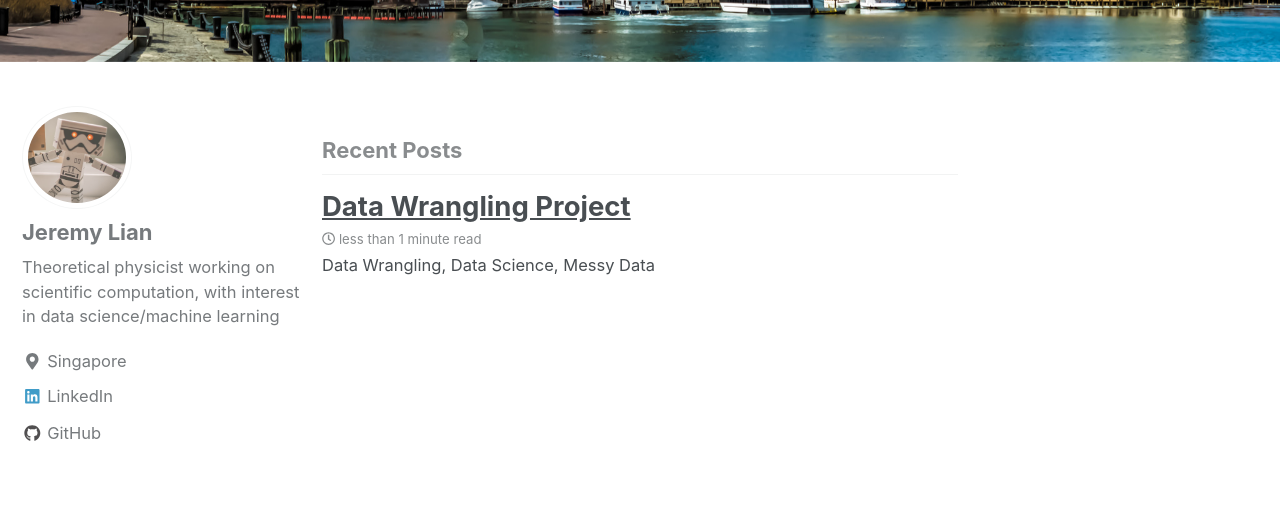
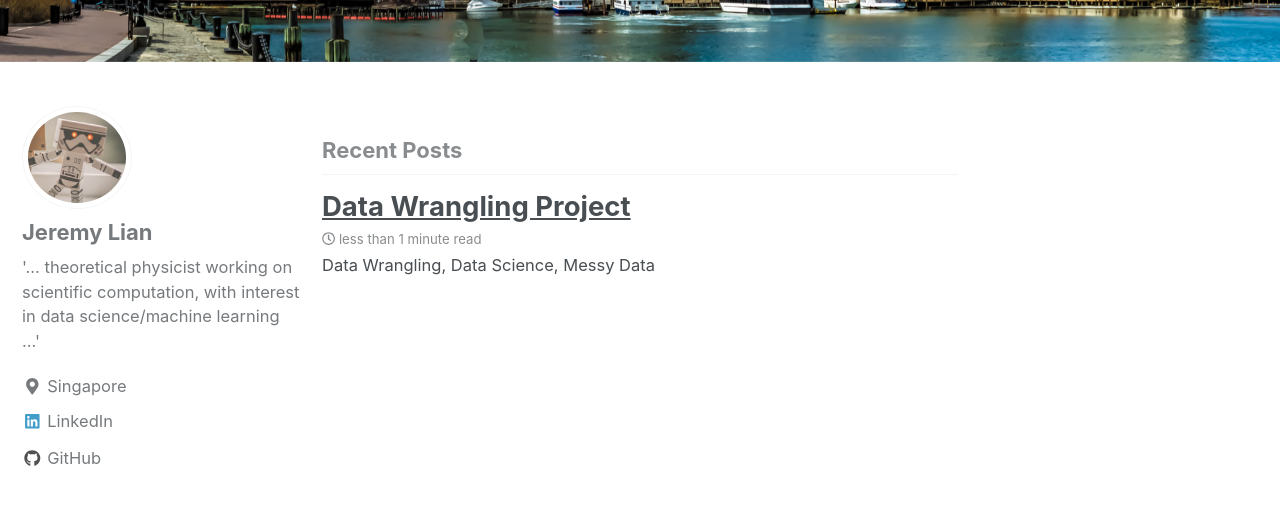
Before and after one commit to zlian001/zlian001.github.io, a Jekyll site: the page built from index.html, in a window 1280 px wide and 900 px high, scrolled down 546 px. Shown: the top 505 px of the window. Built offline with Jekyll 4.4.1, drawn with Linux system fonts in a browser that asks for light colours; nearby versions of some CDN libraries; the list of posts is cut into pages by our own code; some of the changed lines change nothing that is shown.

Commit message:
updated bio snippet

```diff
--- a/_config.yml
+++ b/_config.yml
@@ -86,7 +86,7 @@ analytics:
 author:
   name             : "Jeremy Lian"
   avatar           : "/images/bio-pic-2.jpg" # path of avatar image, e.g. "/assets/images/bio-photo.jpg"
-  bio              : "Theoretical physicist working on scientific computation, with interest in data science/machine learning"
+  bio              : "'&hellip; theoretical physicist working on scientific computation, with interest in data science/machine learning &hellip;'"
   location         : "Singapore"
   email            :
   uri              :
```
